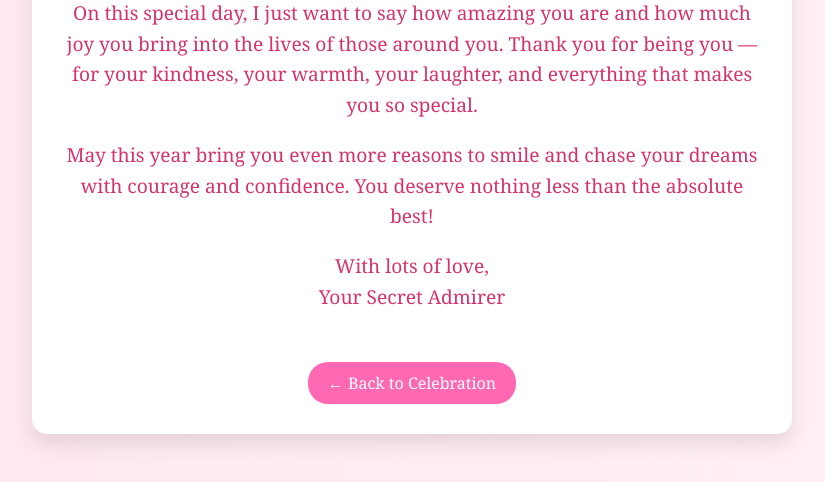
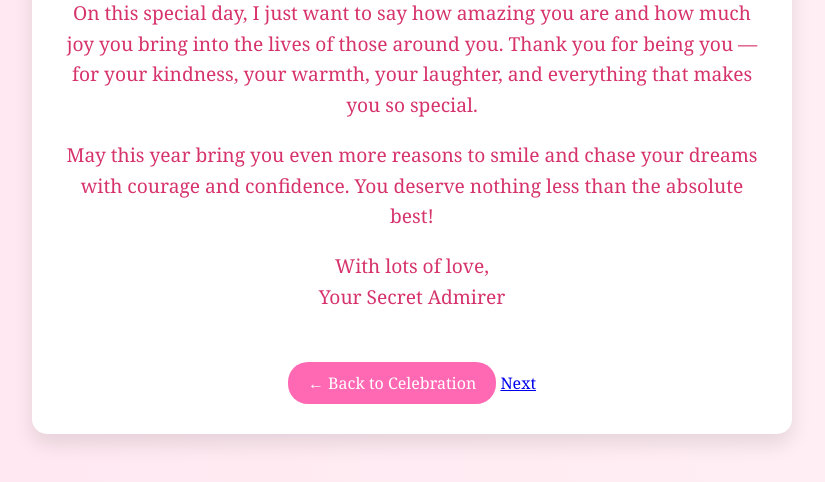
Before and after one commit to archin30/neha, a plain HTML site: page letter.html in a window 1280 px wide. Shown: the part 192-674 px from the top of the page, without its empty margins (228-1053 px from the left). Drawn offline with Linux system fonts and the light colour scheme.

Commit message:
letter.html

```diff
--- a/letter.html
+++ b/letter.html
@@ -58,6 +58,7 @@
     <p>With lots of love,<br>Your Secret Admirer</p>
 
     <a class="back-button" href="index.html">← Back to Celebration</a>
+    <a class="next-button" href="https://i.ibb.co/LdckdhCz/20250503-185323.jpg" target="_blank"_>Next</a>
   </div>
 </body>
 </html>
```
